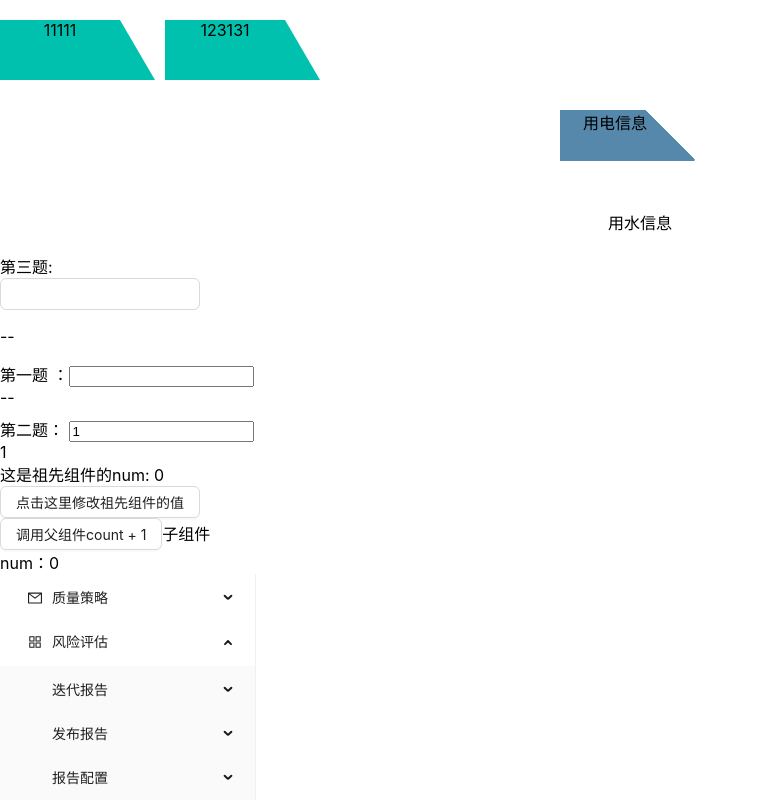
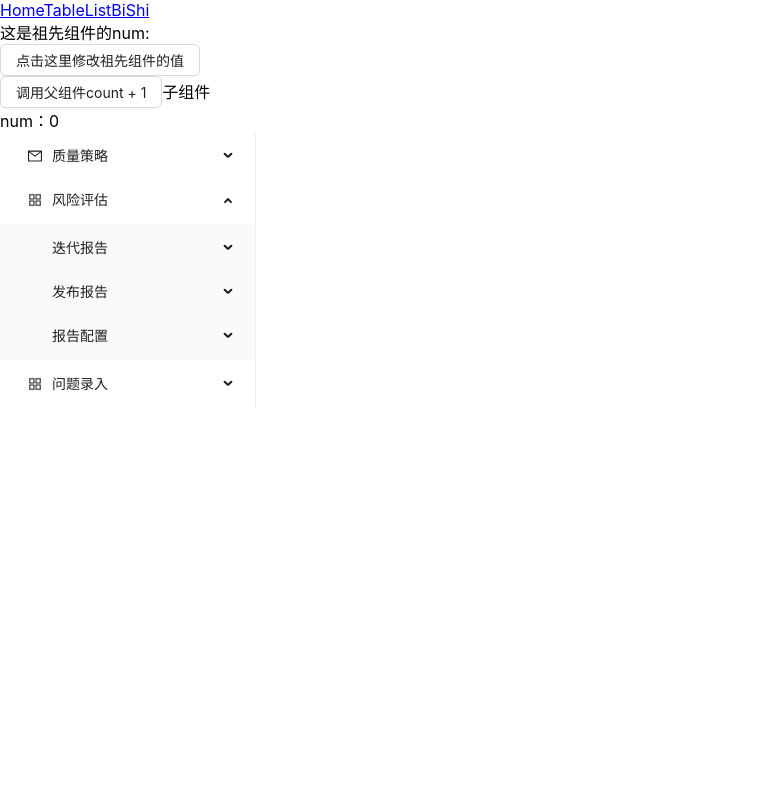
Before and after one commit to TalentedPlayerXXC/my-app, a React (Create React App) app: page / in a window 1280 px wide. Shown: the top 800 px of the page, without its empty margins (0-758 px from the left). Built offline with nearby package versions, Linux system fonts and the light colour scheme.

Commit message:
新增route

```diff
--- a/package.json
+++ b/package.json
@@ -12,6 +12,7 @@
     "react": "^18.2.0",
     "react-dom": "^18.2.0",
     "react-redux": "^8.1.3",
+    "react-router-dom": "6",
     "react-scripts": "5.0.1",
     "typescript": "^5.2.2",
     "web-vitals": "^2.1.0"
--- a/src/App.js
+++ b/src/App.js
@@ -1,9 +1,10 @@
-import React, { useRef, useState, Suspense } from "react";
+import React, { useRef, useState, Suspense, useEffect, lazy } from "react";
+import { BrowserRouter, Switch, Route, Link, Routes } from "react-router-dom";
 import { Button, Input } from 'antd'
 import MenuList from "./MenuList";
 import myContext from './redux/reducer'
-import Tabs from "./Tabs";
 import CatchError from "./CatchError";
+import BiShi from "./BiShi.js";
 import "./App.css";
 // import Counter from "./Count";
 // import useCountdown from "./useCountdown";
@@ -11,12 +12,12 @@ import "./App.css";
 
 // import { Provider } from 'react-redux'
 // import store from './redux/store'
-import TableList from './TableList.tsx'
-import { MyInput, MyInput1 } from './MyInput'
-import FormItem from "./FormItem";
+// import TableList from './TableList.tsx'
+const TableList = lazy(() => import('./TableList.tsx'))
 function App() {
   const [count, setCount] = useState(0)
   const [val, setVal] = useState('1')
+  const [loading, setLoading] = useState('')
   const dom = useRef(null)
   // 父组件调用子组件的方法
   // const getRef = () => {
@@ -25,36 +26,34 @@ function App() {
   // }
   return (
     <div>
-      <Tabs />
-      <Suspense fallback={<>Loading......</>}>
-        <div>
-          第三题:
-          <FormItem name='ceshi'>
-            <Input style={{ width: 200 }} />
-          </FormItem>
-        </div>
-        <div style={{ marginTop: 10 }}>
-          第一题 ：<MyInput />
-        </div>
-        <div style={{ marginTop: 10 }}>
-          第二题： <MyInput1 value={val} onChange={e => setVal(e)} />
-        </div>
+      <div>
+        <Link to="/">Home</Link>
+        <Link to="/table-list">TableList</Link>
+        <Link to="/bishi">BiShi</Link>
+      </div>
+      <Suspense fallback={<p>Loading component...</p>}>
+        <Routes>
+          <Route path="/" exact element={<MenuList />} />
+          <Route path="table-list" element={<TableList />} />
+          <Route path="bishi" element={<BiShi />} />
+        </Routes>
       </Suspense>
 
+      {/* <TableList /> */}
       {/* 父组件count: {count}
       <Button onClick={() => dom?.current?.setNum((s) => s + 1)}>子组件num + 1</Button> */}
       {/* <UseReducer />  */}
-      <myContext.Provider value={{
+      {/* <myContext.Provider value={{
         count, setCount
       }}>
         <MenuList ref={dom} setCount={setCount} />
-        {/* 使用错误捕获组件包裹 */}
+        使用错误捕获组件包裹
         <CatchError>
           <TableList />
         </CatchError>
-      </myContext.Provider>
+      </myContext.Provider> */}
       {/* {console.log(dom)} */}
-      <Button onClick={() => console.log(dom.current.value)}>get iptVal</Button>
+      {/* <Button onClick={() => console.log(dom.current.value)}>get iptVal</Button> */}
     </div>
   );
 }
--- /dev/null
+++ b/src/BiShi.js
@@ -0,0 +1,25 @@
+import { useState } from 'react';
+import { Button, Input } from 'antd'
+import { MyInput, MyInput1 } from './MyInput'
+import FormItem from "./FormItem";
+function BiShi() {
+    const [val, setVal] = useState('1')
+    return (
+        <>
+            <div>
+                第三题:
+                <FormItem name='ceshi'>
+                    <Input style={{ width: 200 }} />
+                </FormItem>
+            </div>
+            <div style={{ marginTop: 10 }}>
+                第一题 ：<MyInput />
+            </div>
+            <div style={{ marginTop: 10 }}>
+                第二题： <MyInput1 value={val} onChange={e => setVal(e)} />
+            </div>
+        </>
+    )
+}
+
+export default BiShi
--- a/src/MenuList.js
+++ b/src/MenuList.js
@@ -77,7 +77,6 @@ const MenuList = forwardRef((props, ref) => {
         overflowY: 'auto'
       }}
     >
-      {console.log(val, '跨组件通讯')}
       <div>
         这是祖先组件的num: {val?.count} <Button onClick={() => val?.setCount(s => s + 1)}>点击这里修改祖先组件的值</Button>
       </div>
--- a/src/TableList.tsx
+++ b/src/TableList.tsx
@@ -31,6 +31,12 @@ const formItemLayout = {
     sm: { span: 16 },
   },
 };
+const dataSources = Array.from({ length: 3000 }).map((_, i) => ({
+  key: i,
+  name: "胡彦斌",
+  tags: ["small", "medium"],
+  desc: `西湖区湖底公园${i}号`,
+}))
 function TableList(): any {
   const [form] = Form.useForm();
   const [state, setState]: any = useState({
@@ -40,20 +46,7 @@ function TableList(): any {
     searchName: "",
     searchDesc: "",
     isFilter: false,
-    dataSource: [
-      {
-        key: "1",
-        name: "胡彦斌",
-        tags: ["small", "medium"],
-        desc: "西湖区湖底公园1号",
-      },
-      {
-        key: "2",
-        name: "胡彦祖",
-        tags: ["small", "medium", "warn"],
-        desc: "西湖区湖底公园2号",
-      },
-    ],
+    dataSource: dataSources,
     filterDate: [],
   });
 
@@ -375,4 +368,4 @@ function TableList(): any {
   );
 }
 
-export default memo(TableList);
+export default TableList;
--- a/src/Tabs.js
+++ /dev/null
@@ -1,18 +0,0 @@
-
-import './tabs.css'
-const Tabs = () => {
-    return (
-        <div className='tabs' style={{ marginTop: 20, marginBottom: 20 }}>
-            <div style={{ display: 'flex', }}>
-                <div className='tab1show'></div>
-                <div className='tab2show'></div>
-            </div>
-            <div style={{ marginTop: 30 }}>
-                <div className='tab1hide'>用电信息</div>
-                <div className='tab2hide'>用水信息</div>
-            </div>
-        </div>
-    )
-}
-
-export default Tabs
--- a/src/tabs.css
+++ /dev/null
@@ -1,78 +0,0 @@
-.tabs>div {
-    text-align: center;
-}
-
-.tab1show {
-    /* margin-left: 20px; */
-    /* position: relative; */
-    /* z-index: 99; */
-    /* position: relative;
-    width: 120px;
-    height: 0;
-    margin-left: 1px;
-    border-left: 0;
-    border-top: 0;
-    border-right: 35px solid transparent;
-    border-bottom: 60px solid #00C1AE; */
-}
-
-.tab1show::before {
-    display: inline-block;
-    content: '11111';
-    text-align: center;
-    /* line-height: 60px; */
-    width: 120px;
-    height: 0;
-    border-left: 0;
-    border-top: 0;
-    border-right: 35px solid transparent;
-    border-bottom: 60px solid #00C1AE;
-}
-
-.tab2show {
-    /* position: relative; */
-    /* margin-left: -36px; */
-    /* width: 120px;
-    height: 0;
-    border-bottom: 0;
-    border-right: 0;
-    border-left: 35px solid transparent;
-    border-top: 60px solid #00C1AE; */
-
-}
-
-.tab2show::before {
-    /* position: absolute; */
-    display: inline-block;
-    content: '123131    ';
-    text-align: center;
-    /* line-height: 60px; */
-    margin-left: 10px;
-    width: 120px;
-    height: 0;
-    /* border-bottom: 0;
-    border-right: 0;
-    border-left: 35px solid transparent;
-    border-top: 60px solid #00C1AE; */
-    border-left: 0;
-    border-top: 0;
-    border-right: 35px solid transparent;
-    border-bottom: 60px solid #00C1AE;
-}
-
-
-.tab1hide {
-    display: inline-block;
-    margin-right: 50px;
-    width: 160px;
-    height: 100px;
-    background: #58a;
-    /* line-height: 1px; */
-    background:
-        linear-gradient(-135deg, transparent 35px, #58a 0)top right,
-        linear-gradient(90deg, transparent 25px, #58a 0)top left;
-    background-size: 51% 51%;
-    background-repeat: no-repeat;
-}
-
-.tab2hide {}
```
Also changed, not shown: src/index.js (+5 -2 lines), 1 other file (tests, documents, lock files or other folders).
